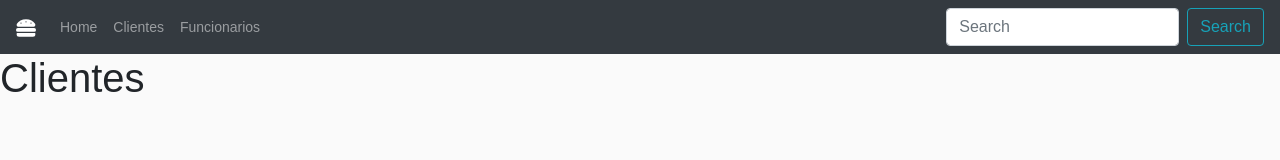
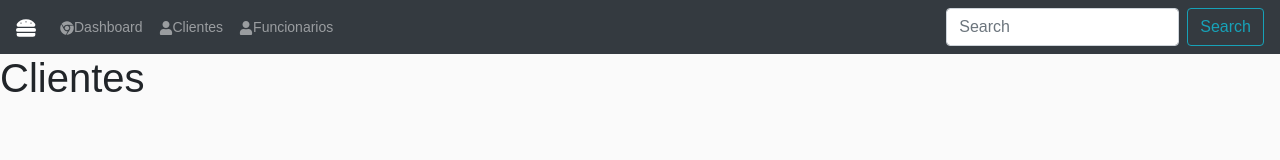
Before and after one commit to ravyrafael/frontend-aquinosburger, a React (Create React App) app: page /Clientes in a window 1280 px wide. Shown: the top 160 px of the page. Built offline with nearby package versions, Linux system fonts and the light colour scheme.

Commit message:
Alteração das rotas

```diff
--- /dev/null
+++ b/src/Utils/routeUtils.js
@@ -0,0 +1,20 @@
+import {FaChrome, FaUser} from 'react-icons/fa';
+
+ export const navigator = [
+    {
+    link: "Dashboard",
+    nome: "Dashboard",
+    icone: FaChrome
+    },
+
+    {
+    link: "Clientes",
+    nome: "Clientes",
+    icone: FaUser
+    },
+    {
+    link: "Funcionarios",
+    nome: "Funcionarios",
+    icone: FaUser
+    }
+]
--- a/src/components/header/index.js
+++ b/src/components/header/index.js
@@ -4,16 +4,21 @@ import {
 } from 'react-bootstrap';
 import './header.css';
 import { FaHamburger } from 'react-icons/fa';
+import {navigator} from '../../Utils/routeUtils.js'
+
+
 
 export default function Header() {
+  console.log(navigator)
   return (
     <>
       <Navbar bg="dark" variant="dark">
-        <Navbar.Brand href="#home"><FaHamburger /></Navbar.Brand>
+        <Navbar.Brand href="Home"><FaHamburger /></Navbar.Brand>
         <Nav className="mr-auto">
-          <Nav.Link href="">Home</Nav.Link>
-          <Nav.Link href="Clientes">Clientes</Nav.Link>
-          <Nav.Link href="Funcionarios">Funcionarios</Nav.Link>
+          {navigator.map(item=>{
+            console.log(item);
+            return (<Nav.Link key={item.link} href={item.link}>{item.icone()}{item.nome}</Nav.Link>)
+          })}
         </Nav>
         <Form inline>
           <FormControl type="text" placeholder="Search" className="mr-sm-2" />
--- a/src/routes.js
+++ b/src/routes.js
@@ -1,5 +1,5 @@
 import React from 'react';
-import { Switch, Route } from 'react-router-dom';
+import { Switch, Route, Redirect } from 'react-router-dom';
 import Dashboard from './views/Dashboard';
 import Funcionarios from './views/Funcionarios';
 import Clientes from './views/Clientes';
@@ -9,11 +9,13 @@ import Error404 from './views/Error404';
 export default () => {
     return (
         <Switch>
-            <Route path='/' exact component={Dashboard}></Route>
-            <Route path='/Clientes' component={Clientes}></Route>
-            <Route path='/Funcionarios' component={Funcionarios}></Route>
+            <Route path='/Dashboard' exact component={Dashboard}></Route>
+            <Route path='/Clientes' exact component={Clientes}></Route>
+            <Route path='/Funcionarios' exact component={Funcionarios}></Route>
 
-            <Route path='*' component={Error404}></Route>
+            <Route path='/Erro404' exact component={Error404}></Route>
+            <Redirect path='/home' to='/Dashboard'/>
+            <Redirect path='*' to='/Erro404'/>
         </Switch>
     );
 }
```
